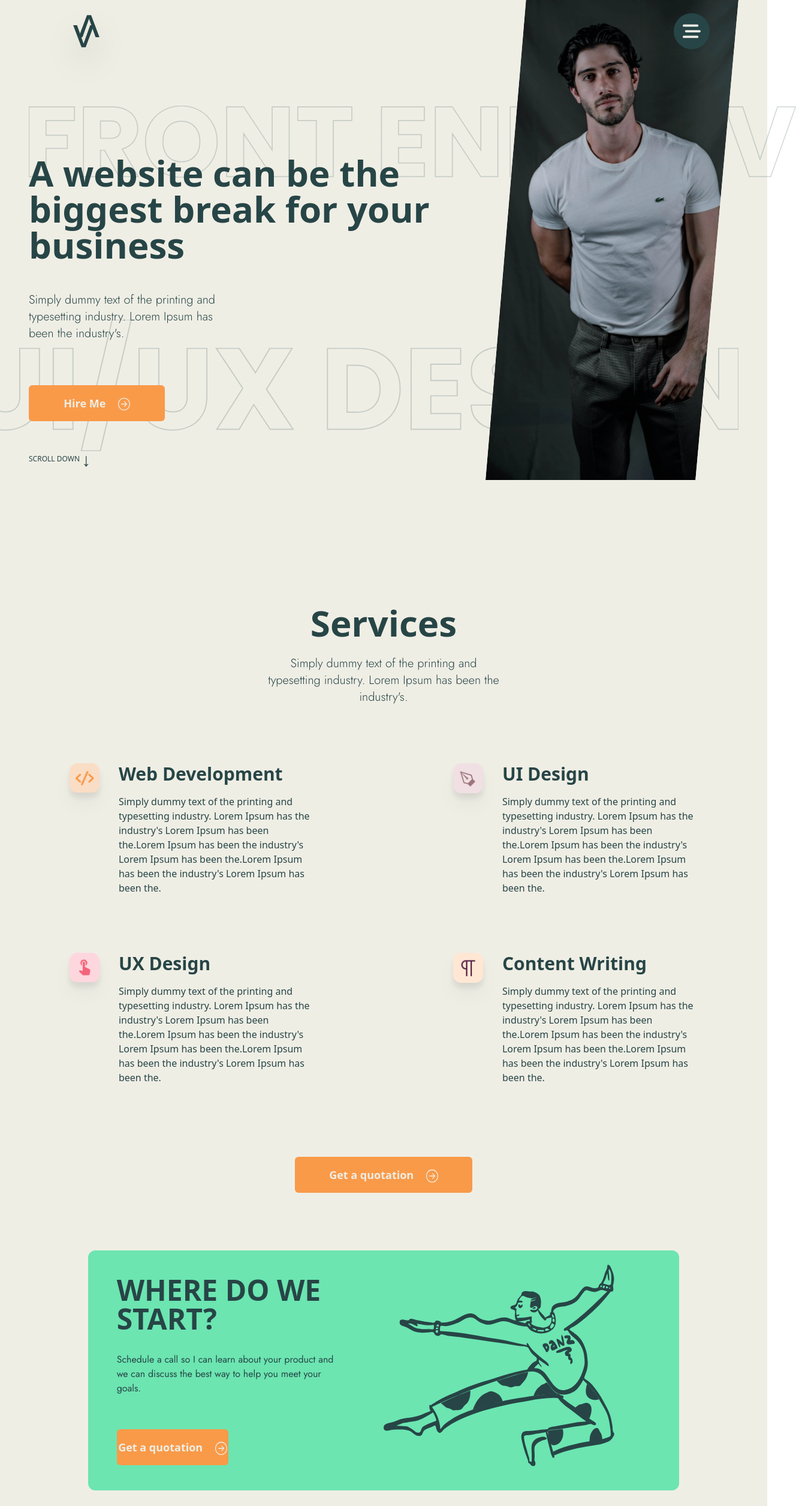
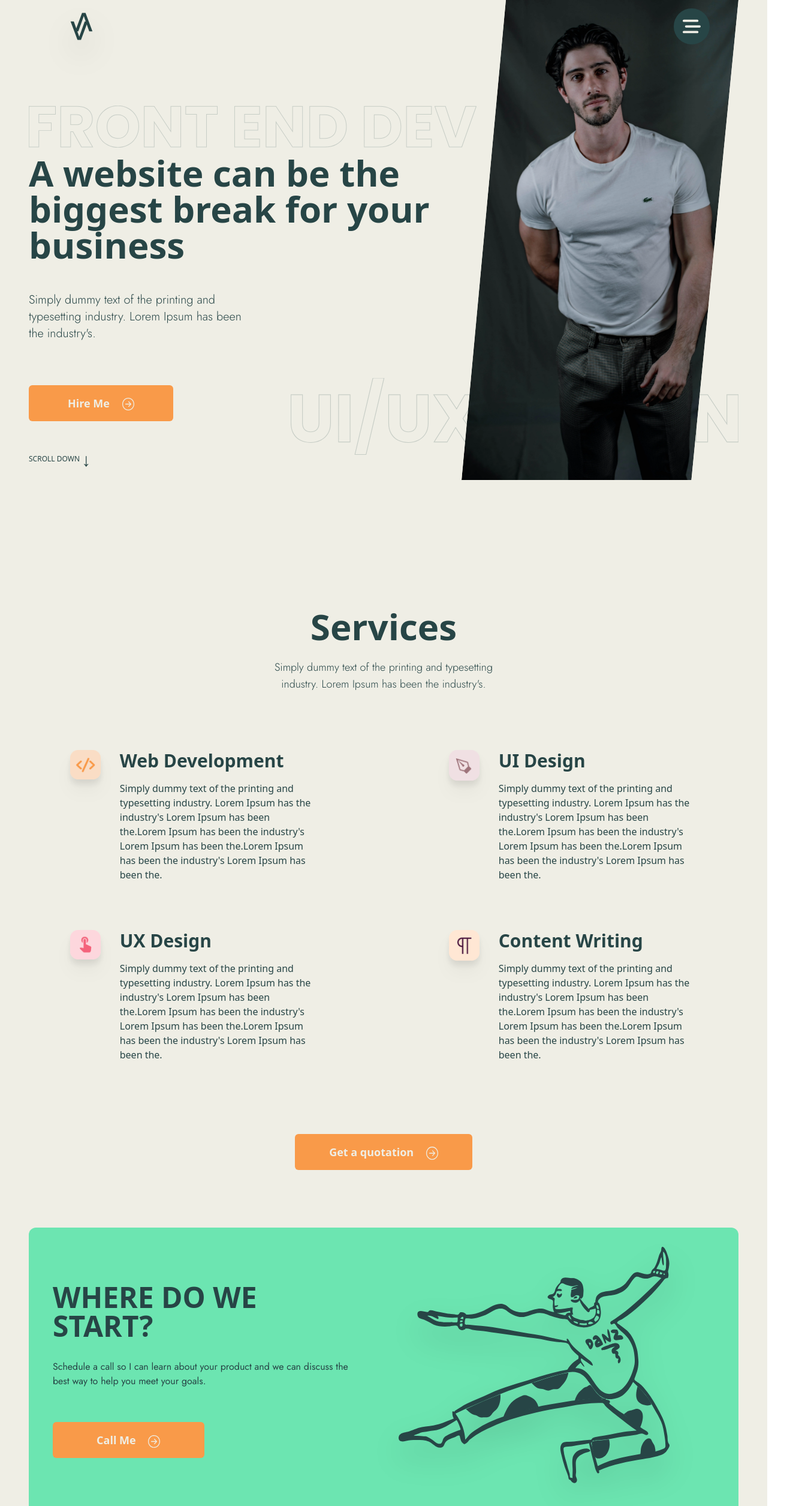
Before and after one commit to Varun-Bhabhra/Portfolio-2.0, a React (Create React App) app: page / in a window 1280 px wide. Shown: the top 2510 px of the page at 60% size, 1328 px wide, since content can reach past the window. Built offline with nearby package versions, Linux system fonts and the light colour scheme.

Commit message:
minor changes

```diff
--- a/package.json
+++ b/package.json
@@ -13,7 +13,7 @@
   },
   "scripts": {
     "start": "react-scripts start",
-    "build": "CI=false GENERATE_SOURCEMAP=false react_scripts build",
+    "build": "GENERATE_SOURCEMAP=false react_scripts build",
     "test": "react-scripts test",
     "eject": "react-scripts eject"
   },
--- a/src/components/CTA.js
+++ b/src/components/CTA.js
@@ -3,14 +3,14 @@ import Button from "./Button";
 
 const CTA = ({ img, head, text }) => {
   return (
-    <div className="bg-extra rounded-xl sm:w-5/6 mx-auto p-6 flex flex-col md:flex-row-reverse gap-12">
-      <img src={img} alt="doodle" className="md:w-3/6"/>
+    <div className="bg-extra rounded-xl sm:w-6/6 mx-auto py-8 px-4 flex flex-col md:flex-row-reverse gap-12">
+      <img src={img} alt="doodle" className="md:w-3/6 drop-shadow-2xl"/>
       <div className="space-y-8 my-auto md:w-3/6 lg:px-6">
-        <h2 className="font-semibold text-4xl xl:text-5xl 2xl:text6xl uppercase">{ head }</h2>
+        <h2 className="font-bold text-4xl xl:text-5xl 2xl:text6xl uppercase">{ head }</h2>
         <p className="font-jost 2xl:text-xl">{ text }</p>
         <Button
             classname="w-full md:w-4/6 xl:w-3/6 lg:pt-6"
-            text="Get a quotation"
+            text="Call Me"
           />
       </div>
     </div>
--- a/src/components/Hero.js
+++ b/src/components/Hero.js
@@ -10,7 +10,7 @@ const Hero = () => {
   return (
     <div id="showcase" className="pt-32 text-secondary">
 
-      <section className="max-w-screen-2xl lg:h-screen text-left sm:text-left mx-auto px-6 md:px-12 grid gap-20 justify-items-center items-center sm:grid-flow-col">
+      <section className="max-w-screen-xl lg:hscreen text-left sm:text-left mx-auto px-6 md:px-12 2xl:px-0 grid gap-20 sm:gap-0 justify-items-center items-center sm:grid-flow-col">
 
         <div className="space-y-6 lg:space-y-12 sm:my32">
           <h2 className="font-bold text-3xl md:text-4xl lg:text-5xl xl:text-6xl">A website can be the biggest break for your business</h2>
@@ -25,11 +25,11 @@ const Hero = () => {
           </div>
         </div>
 
-        <img src={herobg2} alt="background" className="absolute md:left-12 top-44 scale[1.7] lg:scale100"/>
-        <img src={herobg} alt="background" className="absolute md:right-12 bottom-[36rem] sm:bottom-44 scale[1.7] lg:scale100"/>
+        <img src={herobg2} alt="background" className="absolute sm:w-4/6 lg:w-7/12 md:left-12 top-44 scale[1.7] lg:scale100"/>
+        <img src={herobg} alt="background" className="absolute sm:w-4/6 lg:w-7/12 md:right-12 bottom-[36rem] sm:bottom-44 scale[1.7] lg:scale100"/>
 
         <div className="md:-translate-y-32">
-          <div id="anim" className="aim">
+          <div id="anim">
             <img id="myself" src={ me } alt="myself" width="5081" height="7621" className="w-full h-[34rem] md:h-screen object-cover object-center"/>
           </div>
         </div>
--- a/src/components/Navbar.js
+++ b/src/components/Navbar.js
@@ -20,8 +20,8 @@ const Navbar = () => {
   return (
     <section className="font-poppins">
       {/* <div id="showcase" className=""> */}
-        <header className="fixed px-6 lg:px-12 xl:px-24 2xl:px-32 py-4 md:py-1">
-          <div id="logo"><img src={ logo } alt="vector" className="w-16 lg:w-24 h-16 lg:h-24 drop-shadow-2xl"/></div>
+        <header className="fixed px-6 lg:px-12 xl:px-24 2xl:px-32 py-4 md:py-4 lg:py-1">
+          <div id="logo"><img src={ logo } alt="vector" className="w-16 lg:w-20 h-16 lg:h-20 drop-shadow-2xl"/></div>
           <div id="toggle" className="shadow-2xl shadow-secondary/50 hover:shadow-lg hover:shadow-secondary/30 transition-all" onClick={menuToggle}></div>
         </header>
       {/* </div> */}
--- a/src/components/Service.js
+++ b/src/components/Service.js
@@ -2,7 +2,7 @@ import React from "react";
 
 const Service = ({img, head, text}) => {
   return (
-    <article className="flex flex-col lg:flex-row gap-8 lg:w-11/12 xl:w-9/12 2xl:w-8/12 mx-auto">
+    <article className="flex flex-col lg:flex-row gap-8 lg:w-11/12 xl:w-9/12 2xl:w-11/12 mx-auto">
       <div className="w-16 lg:w-72">
         <img src={ img } alt="vector" className="drop-shadow-xl"/>
       </div>
--- a/src/components/Services.js
+++ b/src/components/Services.js
@@ -13,14 +13,14 @@ import ctaDoodle1 from "../img/ctaDoodle1.svg"
 const Services = () => {
   return (
     <div id="showcase" className="py-20 text-secondary">
-      <section className="max-w-screen-2xl mx-auto px-6 md:px-12 space-y-24">
+      <section className="max-w-screen-xl mx-auto px-6 md:px-12 2xl:px-0 space-y-24">
 
         <div id="header" className="space-y-6">
           <h2 className="text-center font-bold text-3xl md:text-4xl lg:text-5xl xl:text-6xl">Services</h2>
-          <p className="font-jost text-center font-light text-base lg:text-lg xl:text-xl sm:w-3/6 lg:w-2/6 mx-auto">Simply dummy text of the printing and typesetting industry. Lorem Ipsum has been the industry's.</p>
+          <p className="font-jost text-center font-light text-base lg:text-lg sm:w-3/6 lg:w-2/6 mx-auto">Simply dummy text of the printing and typesetting industry. Lorem Ipsum has been the industry's.</p>
         </div>
 
-        <div className="grid gap-24 md:grid-flow-auto md:grid-cols-2">
+        <div className="grid gap-20 md:grid-flow-auto md:grid-cols-2">
           <Service
             img={dev}
             head="Web Development"
```
